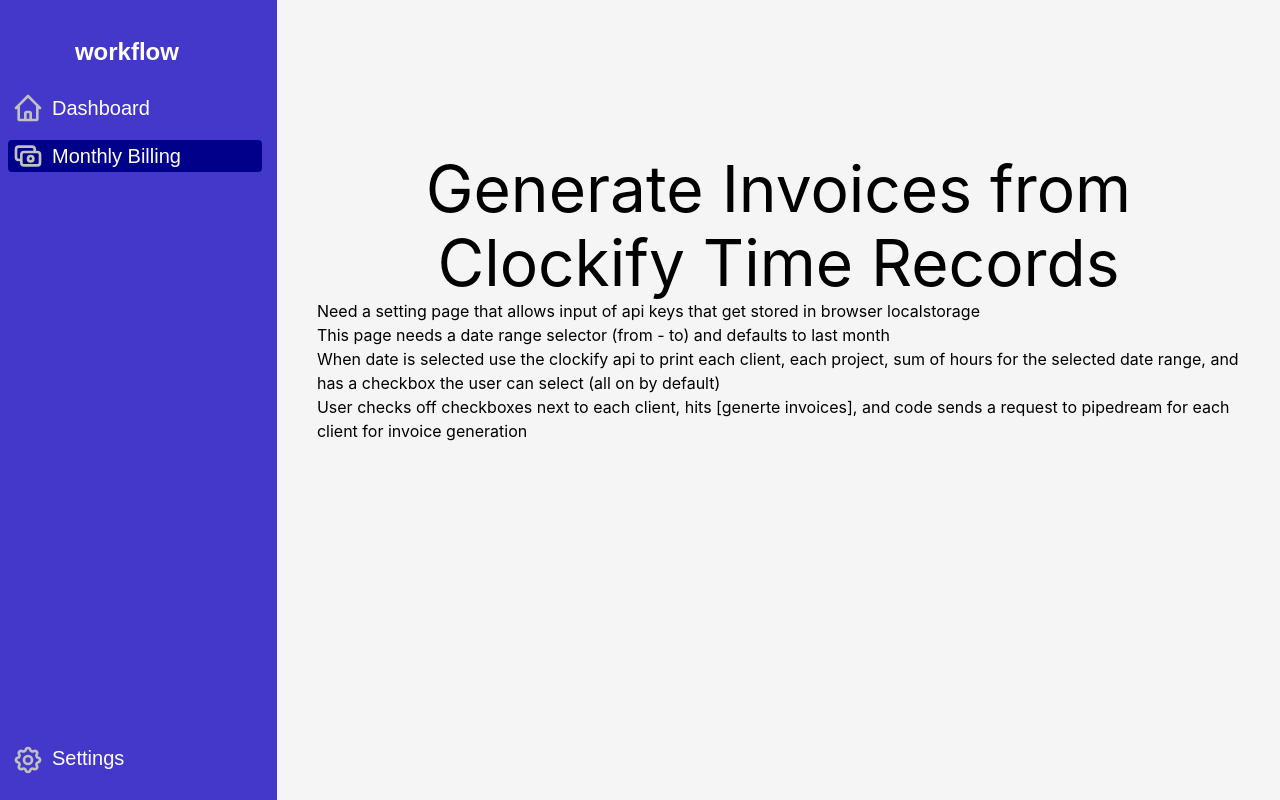
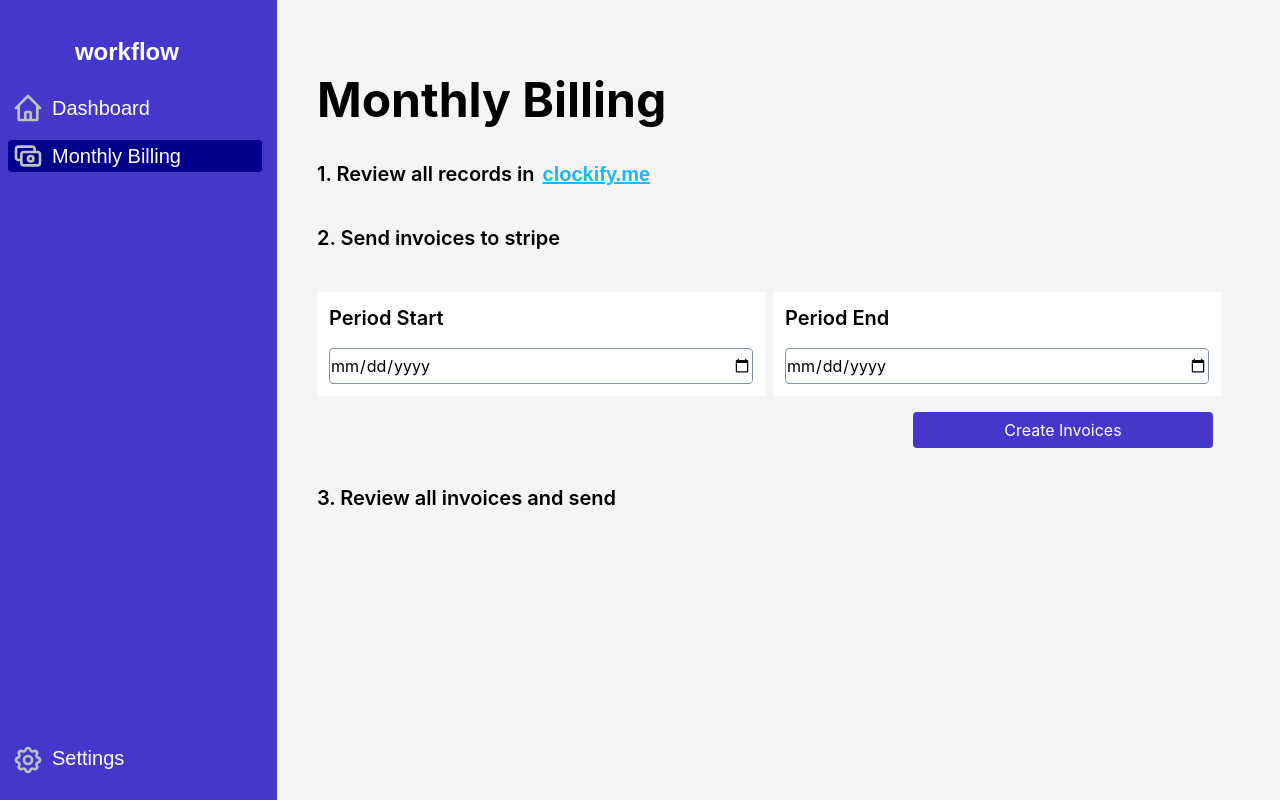
Before and after one commit to taskforce-services/taskforce-next-admin, a Next.js app: page /invoices in a window 1280 px wide. Built offline with nearby package versions, Linux system fonts and the light colour scheme; no server answers.

Commit message:
WIP - Create Invoice

```diff
--- a/pages/api/pipedreams/[key].js
+++ b/pages/api/pipedreams/[key].js
@@ -1,13 +1,25 @@
-import { getApiKeys } from "../../../services/pipedream.service";
+import { createInvoice, getApiKeys } from "../../../services/pipedream.service";
 
 const handler = async (req, res) => {
-  const { key } = req.query;
-  const pipedreamResponse = await getApiKeys(key);
-  if (pipedreamResponse.status === 200) {
-    const { data } = pipedreamResponse;
-    return res.status(200).json(data);
+  const { key, dateRange } = req.query;
+  console.log(key, dateRange, "[key].js file");
+  if (req.method === "GET") {
+    const pipedreamResponse = await getApiKeys(key);
+    if (pipedreamResponse.status === 200) {
+      const { data } = pipedreamResponse;
+      return res.status(200).json(data);
+    } else {
+      return res.status(400).json({ error: "Internal Server Error" });
+    }
   } else {
-    return res.status(400).json({ error: "Internal Server Error" });
+    const response = await createInvoice(key, dateRange);
+    if (response.status === 200) {
+      const { data } = response;
+      return res.status(200).json(data);
+    } else {
+      console.log(res);
+      return res.status(400).json({ error: "Internal Server Error" });
+    }
   }
 };
 
--- a/pages/invoices/index.js
+++ b/pages/invoices/index.js
@@ -2,40 +2,112 @@
 import styles from "../../styles/Home.module.css";
 import Layout from "../../components/layout";
 import Sidebar from "../../components/sidebar";
+import { useState } from "react";
+import { createInvoice } from "../../services/pipedream.service";
 
 export default function Invoice() {
+  const [loader, setLoader] = useState(false);
+  const [message, setMessage] = useState("");
+  const [errorMessage, setErrorMessage] = useState("");
+  const [periodStart, setPeriodStart] = useState(null);
+  const [periodEnd, setPeriodEnd] = useState(null);
+  let dateRange;
+
+  const onChangeEndDate = (e) => {
+    setPeriodEnd(e.target.value);
+    if (periodStart > e.target.value) {
+      setErrorMessage(
+        "Period End date cannot be earlier than the Period Start date"
+      );
+    } else {
+      setErrorMessage("");
+    }
+  };
+
+  const onSubmit = async (e) => {
+    e.preventDefault();
+    if (!periodEnd || !periodStart) {
+      setErrorMessage("Please select a date range");
+    } else {
+      setLoader(true);
+      dateRange = { from: periodStart, to: periodEnd };
+      const key = localStorage.getItem("key");
+      try {
+        const invoiceResponse = await axios.post(
+          `/api/pipedreams/${key}`,
+          dateRange
+        );
+        console.log(invoiceResponse, "invoiceResponse");
+        setMessage(`Invoice created successfully`);
+      } catch (error) {
+        setMessage(
+          "An error has occurred, please check you are using a valid key"
+        );
+      }
+      setLoader(false);
+    }
+  };
+
   return (
-    <section className="md:m-10 xs:m-2 w-10/12">
+    <section className="md:m-10 xs:ml-16 xs:m-2 w-10/12">
       <Head>
         <title>Taskforce Monthly Invoicing</title>
         <link rel="icon" href="/taskforce-next-admin/favicon.ico" />
       </Head>
 
-      <main className={styles.main}>
-        <h1 className={styles.title}>
-          Generate Invoices from Clockify Time Records
-        </h1>
-
-        <ul>
-          <li>
-            Need a setting page that allows input of api keys that get stored in
-            browser localstorage
-          </li>
-          <li>
-            This page needs a date range selector (from - to) and defaults to
-            last month
-          </li>
-          <li>
-            When date is selected use the clockify api to print each client,
-            each project, sum of hours for the selected date range, and has a
-            checkbox the user can select (all on by default)
-          </li>
-          <li>
-            User checks off checkboxes next to each client, hits [generte
-            invoices], and code sends a request to pipedream for each client for
-            invoice generation
-          </li>
-        </ul>
+      <main>
+        <h1 className="text-5xl font-bold mt-9">Monthly Billing</h1>
+        <h2 className="text-xl flex font-semibold mt-9">
+          1. Review all records in
+          <a href="https://app.clockify.me/reports/summary">
+            <h2 className="ml-2 text-blue underline font-sans text-xl">
+              clockify.me
+            </h2>
+          </a>
+        </h2>
+        <h2 className="text-xl flex font-semibold mt-9">
+          2. Send invoices to stripe
+        </h2>
+        <div className="md:flex">
+          <form className="flex flex-col mt-10 bg-white max-w-md xs:w-full w-5/12 p-3">
+            <label className="text-xl font-semibold">Period Start</label>
+            <input
+              type="date"
+              className="border w-full h-9 mt-4 rounded border-gray"
+              required
+              onChange={(e) => setPeriodStart(e.target.value)}
+            />
+          </form>
+          <form className="md:ml-2 flex flex-col mt-10 bg-white max-w-md xs:w-full w-9/12 p-3">
+            <label className="text-xl font-semibold">Period End</label>
+            <input
+              type="date"
+              className="border w-full h-9 mt-4 rounded border-gray"
+              required
+              onChange={(e) => onChangeEndDate(e)}
+            />
+          </form>
+        </div>
+        <div className="flex flex-col max-w-4xl">
+          {errorMessage && (
+            <span className="text-sm text-red">{errorMessage}</span>
+          )}
+          {loader && (
+            <div className="self-center border-8 border-white border-t-skyblue rounded-full border-t-8 w-[3rem] h-[3rem] animate-spin mt-4" />
+          )}
+          <button
+            className="sm:w-[300px] xs:w-[250px] mt-10  md:self-end xs:self-center p-1.5 rounded text-white h-9 bg-indigo mt-4"
+            onClick={onSubmit}
+          >
+            Create Invoices
+          </button>
+        </div>
+        {message && (
+          <p className="w-full flex justify-center my-4">{message}</p>
+        )}
+        <h2 className="text-xl flex font-semibold mt-9">
+          3. Review all invoices and send
+        </h2>
       </main>
     </section>
   );
--- a/pages/settings/index.js
+++ b/pages/settings/index.js
@@ -43,7 +43,9 @@
           required
           value={key}
         />
-        {loader && <div className={styles.loader} />}
+        {loader && (
+          <div className="self-center border-8 border-gray border-t-skyblue rounded-full border-t-8 w-[3rem] h-[3rem] animate-spin mt-4" />
+        )}
         <button
           className="w-full text-white h-9 bg-forest-green mt-4"
           type="submit"
--- a/services/pipedream.service.js
+++ b/services/pipedream.service.js
@@ -1,6 +1,7 @@
 import axios from "axios";
 
 const PIPEDREAM_BASE_URL = process.env.NEXT_PUBLIC_PIPEDREAM_API_URL;
+const PIPEDREAM_INVOICE_URL = process.env.NEXT_PUBLIC_PIPEDREAM_INVOICE_URL;
 
 export const getApiKeys = async (key) => {
   try {
@@ -10,3 +11,15 @@
     return err.response;
   }
 };
+
+export const createInvoice = async (key, dateRange) => {
+  try {
+    const response = await axios.post(
+      `${PIPEDREAM_INVOICE_URL}?key=${key}`,
+      dateRange
+    );
+    return response;
+  } catch (err) {
+    return err.response;
+  }
+};
--- a/styles/Home.module.css
+++ b/styles/Home.module.css
@@ -49,11 +49,6 @@
 }
 
 .loader {
-  border: 10px solid #f3f3f3; /* Light grey */
-  border-top: 10px solid #3498db; /* Blue */
-  border-radius: 50%;
-  width: 60px;
-  height: 60px;
   animation: spin 2s linear infinite;
 }
 
--- a/tailwind.config.js
+++ b/tailwind.config.js
@@ -13,7 +13,9 @@
     },
     colors: {
       blue: "#1fb6ff",
+      skyblue: "#3498db",
       purple: "#7e5bef",
+      red: "#FF0000",
       pink: "#ff49db",
       orange: "#ff7849",
       green: "#13ce66",
```
